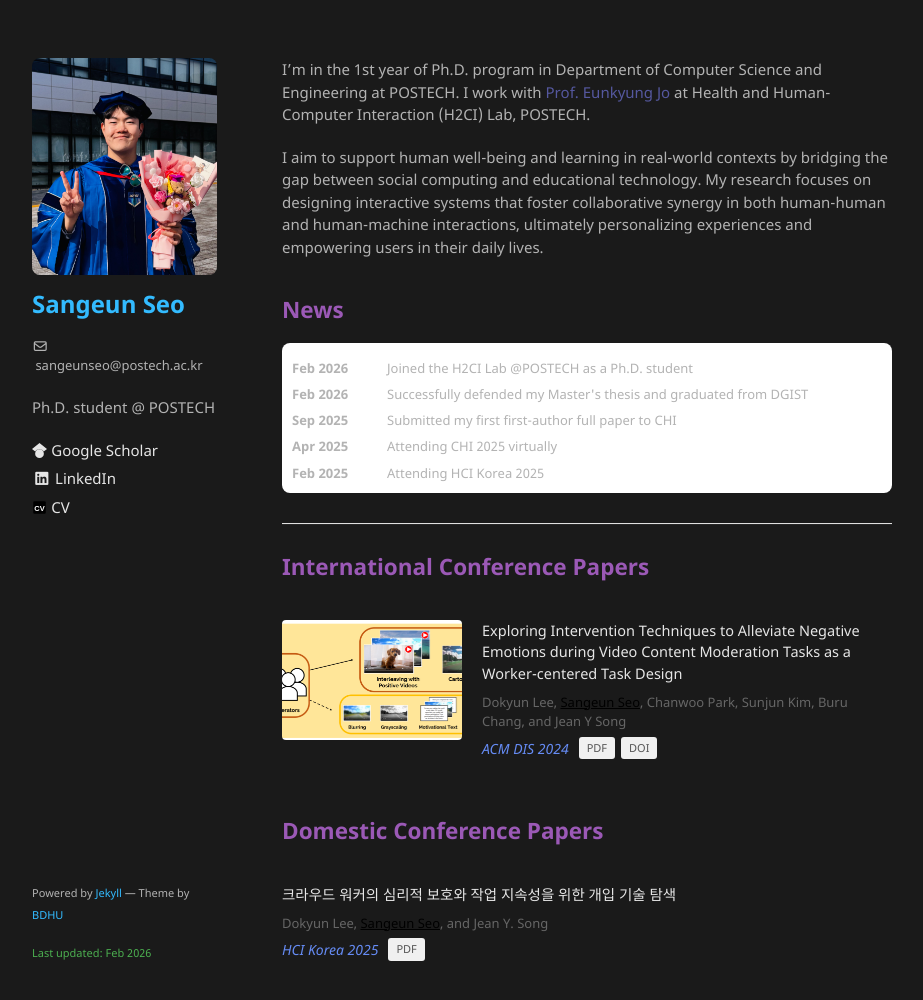
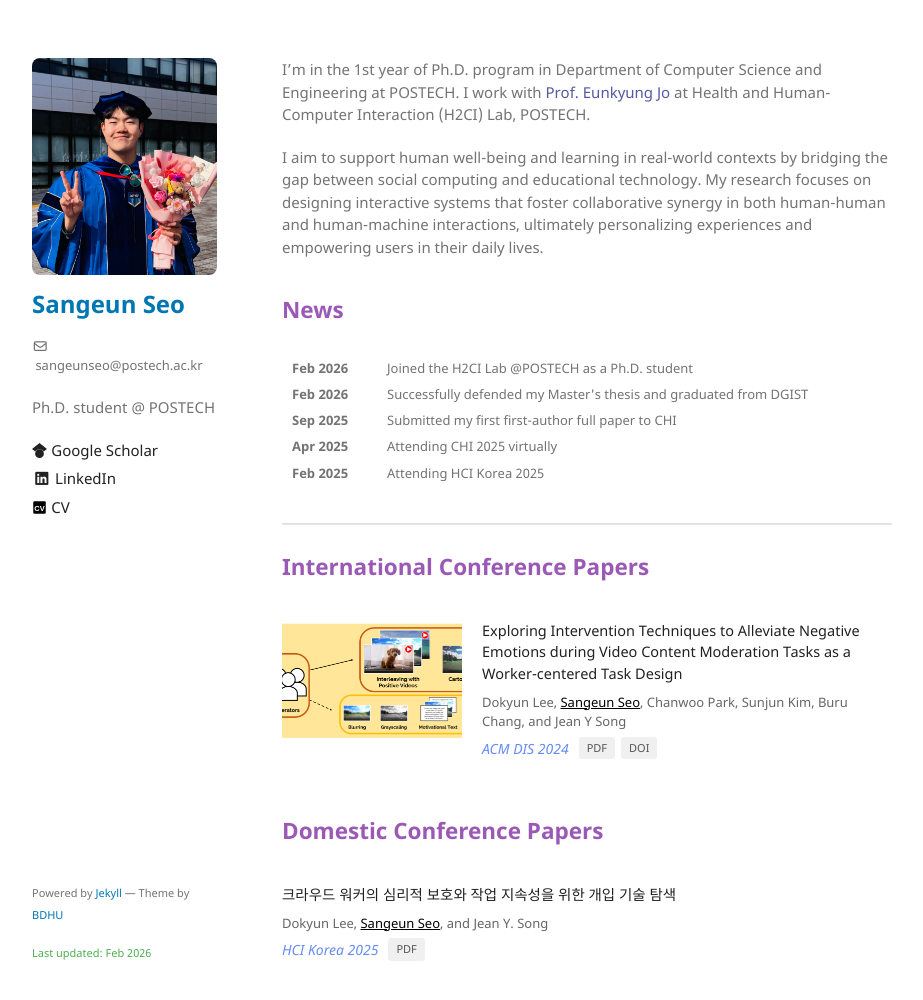
Before and after one commit to seseo98/sangeun_homepage, a Jekyll site: the page built from index.md, in a window 1280 px wide and 1031 px high. Shown: the top 1000 px of the window, without its empty margins (178-1101 px from the left). Built offline with Jekyll 4.4.1, drawn with Linux system fonts in a browser that asks for light colours.

Commit message:
Update _config.yml

```diff
--- a/_config.yml
+++ b/_config.yml
@@ -4,7 +4,7 @@ email: sangeunseo@postech.ac.kr
 description: Ph.D. student @ POSTECH
 show_downloads: false
 # google_analytics: G-ZLK2GHB055
-color-scheme: dark
+color-scheme: auto
 plugins:
   - jekyll-sitemap
   - jekyll-seo-tag
```
